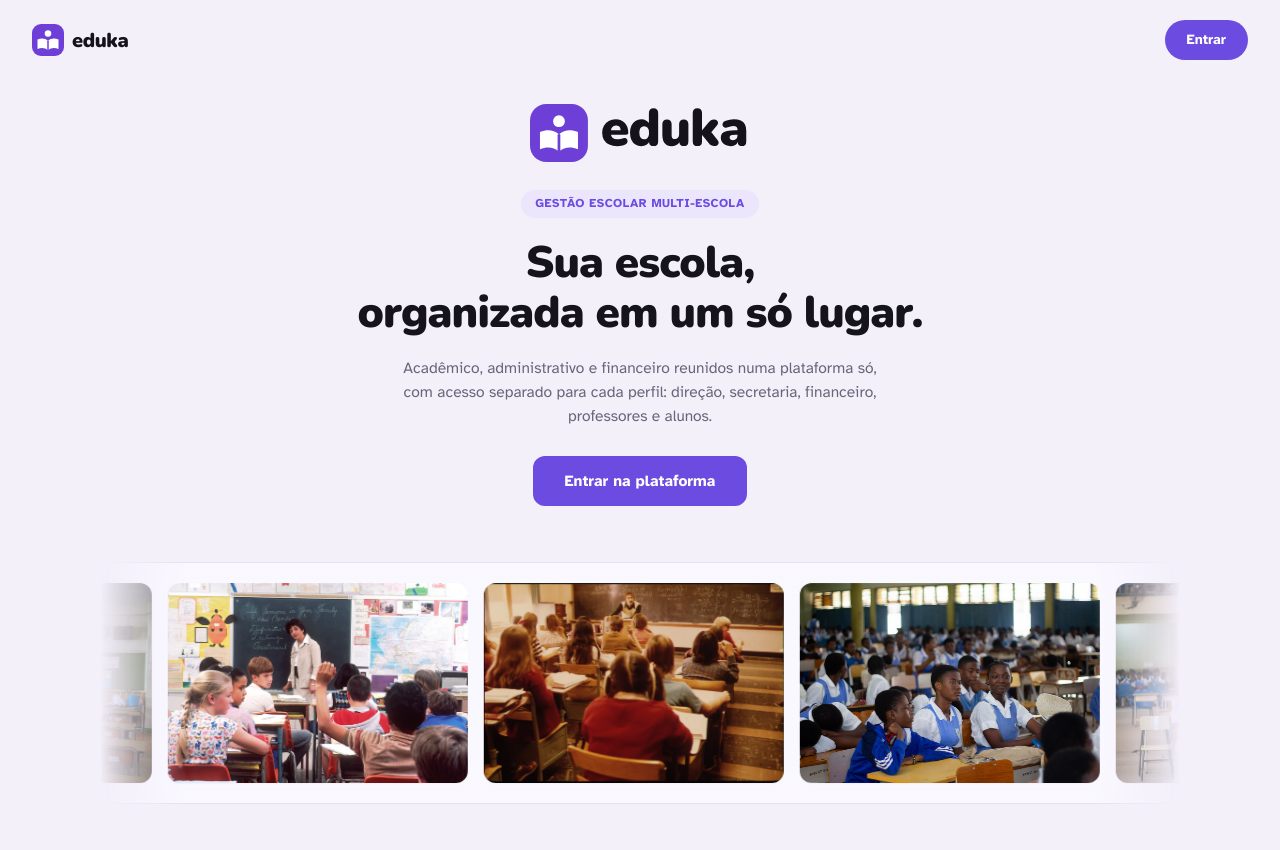
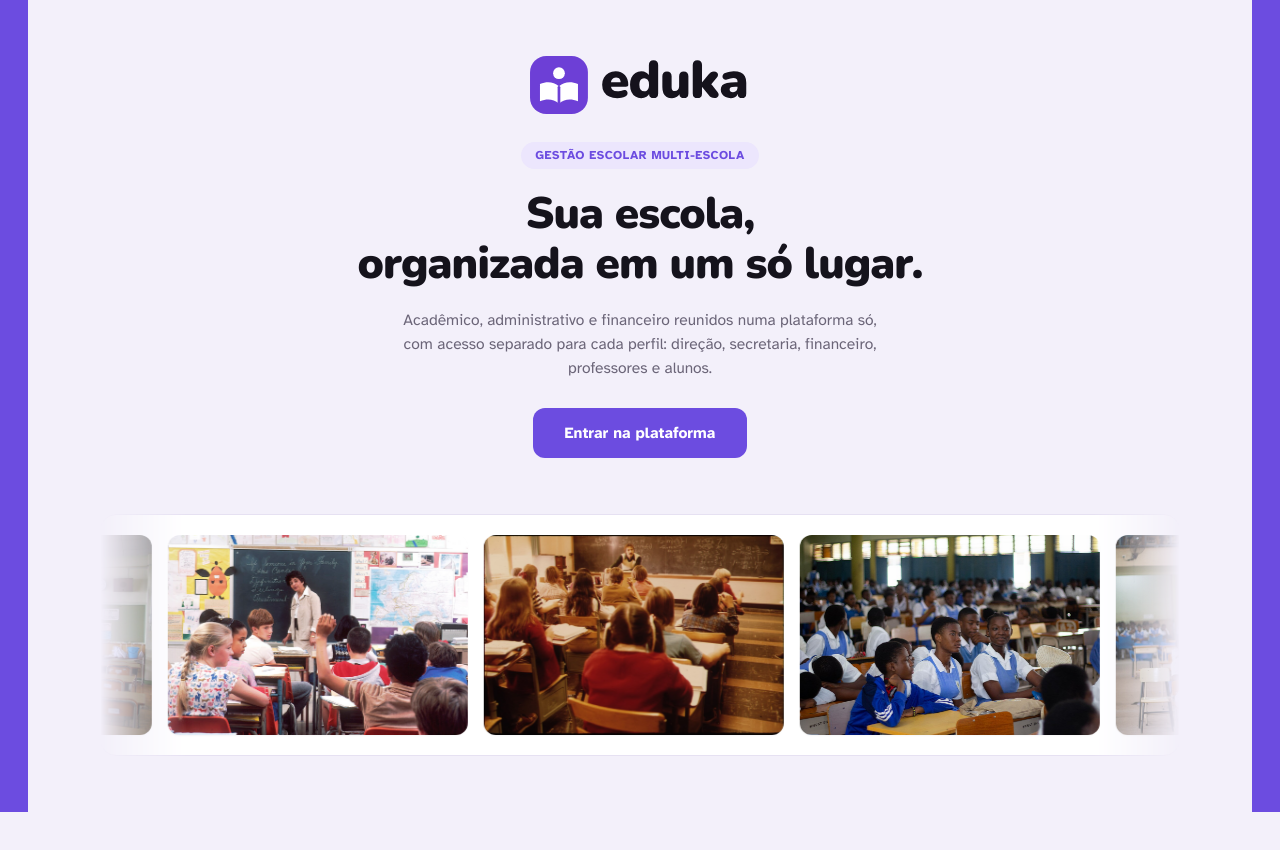
Before and after one commit to ICEI-PUC-Minas-PMGES-TI/pmg-es-2026-2-ti3-9577100-eduka, a React (Vite) app in the folder Codigo/frontend/: page / in a window 1280 px wide. After the commit the page ends 812 px from the top, so only its background shows below. Built offline with nearby package versions, Linux system fonts and the light colour scheme; no server answers.

Commit message:
style(frontend): remove header da homepage e usa colunas roxas nas laterais
- tira a barra superior (redundante com o CTA do hero)
- fundo roxo da marca vira coluna nas laterais, painel branco encosta em cima/embaixo

```diff
--- a/Codigo/frontend/src/pages/Home/Home.module.css
+++ b/Codigo/frontend/src/pages/Home/Home.module.css
@@ -1,56 +1,19 @@
+/* Camada de baixo: roxo da marca, aparece como colunas dos dois lados do
+   painel branco (camada de cima, com o conteudo de hoje) - só esquerda e
+   direita, sem faixa em cima/embaixo. */
 .page {
+  min-height: 100vh;
+  padding: 0 28px;
+  background-color: var(--color-primary);
+}
+
+.content {
   min-height: 100vh;
   display: flex;
   flex-direction: column;
+  justify-content: center;
   background-color: var(--color-bg);
-}
-
-/* ==========================================================================
-   Barra superior
-   ========================================================================== */
-
-.topbar {
-  display: flex;
-  align-items: center;
-  justify-content: space-between;
-  padding: 20px 32px;
-}
-
-.brand {
-  display: flex;
-  align-items: center;
-  gap: 8px;
-}
-
-.brandLogo {
-  display: block;
-}
-
-.brandName {
-  font-family: var(--font-display);
-  font-weight: 900;
-  font-size: 20px;
-  letter-spacing: -0.4px;
-  color: var(--color-text);
-}
-
-.topbarBtn {
-  padding: 10px 22px;
-  border-radius: var(--radius-pill);
-  background-color: var(--color-primary);
-  color: var(--color-on-primary);
-  font-weight: 700;
-  font-size: 14px;
-  text-decoration: none;
-  transition: background-color 0.15s ease, transform 0.08s ease;
-}
-
-.topbarBtn:hover {
-  background-color: var(--color-primary-hover);
-}
-
-.topbarBtn:active {
-  transform: scale(0.97);
+  overflow: hidden;
 }
 
 /* ==========================================================================
@@ -62,7 +25,7 @@
   flex-direction: column;
   align-items: center;
   text-align: center;
-  padding: 24px 24px 56px;
+  padding: 56px 24px;
   animation: var(--animacao-entrar);
 }
 
@@ -123,19 +86,16 @@
 }
 
 /* ==========================================================================
-   Carrossel de fotos - painel de vidro, rolagem continua
+   Carrossel de fotos - rolagem continua
    ========================================================================== */
 
 .carouselPanel {
-  margin: 0 auto 48px;
+  margin: 0 auto 56px;
   width: min(100% - 48px, 1080px);
   padding: 20px;
   border-radius: var(--radius-lg);
-  background: rgba(255, 255, 255, 0.55);
+  background-color: var(--color-surface);
   border: 1px solid var(--color-border);
-  box-shadow: var(--shadow-lg);
-  backdrop-filter: blur(18px) saturate(180%);
-  -webkit-backdrop-filter: blur(18px) saturate(180%);
   overflow: hidden;
   /* Esmaece as bordas da faixa em vez de cortar as fotos de forma seca. */
   mask-image: linear-gradient(90deg, transparent, #000 8%, #000 92%, transparent);
@@ -183,8 +143,8 @@
    ========================================================================== */
 
 @media (max-width: 640px) {
-  .topbar {
-    padding: 16px 20px;
+  .page {
+    padding: 0 14px;
   }
 
   .heroLogo {
--- a/Codigo/frontend/src/pages/Home/Home.tsx
+++ b/Codigo/frontend/src/pages/Home/Home.tsx
@@ -4,7 +4,6 @@ import classroom2 from '../../assets/homepage/classroom-2.jpg'
 import classroom3 from '../../assets/homepage/classroom-3.jpg'
 import classroom4 from '../../assets/homepage/classroom-4.jpg'
 import classroom5 from '../../assets/homepage/classroom-5.jpg'
-import iconeEduka from '../../assets/eduka-icone.svg'
 import logoEduka from '../../assets/eduka-logo.svg'
 import { paths } from '../../routes/paths'
 import styles from './Home.module.css'
@@ -26,16 +25,7 @@ const FOTOS_CARROSSEL = [...FOTOS, ...FOTOS]
 export function Home() {
   return (
     <main className={styles.page}>
-      <header className={styles.topbar}>
-        <div className={styles.brand}>
-          <img src={iconeEduka} alt="" className={styles.brandLogo} width={32} height={32} />
-          <span className={styles.brandName}>eduka</span>
-        </div>
-        <Link to={paths.login} className={styles.topbarBtn}>
-          Entrar
-        </Link>
-      </header>
-
+      <div className={styles.content}>
         <section className={styles.hero}>
           <img src={logoEduka} alt="eduka" className={styles.heroLogo} />
           <span className={styles.tag}>Gestão escolar multi-escola</span>
@@ -65,6 +55,7 @@ export function Home() {
             ))}
           </div>
         </section>
+      </div>
     </main>
   )
 }
```
Lines whose indentation alone changed are shown as unchanged.
